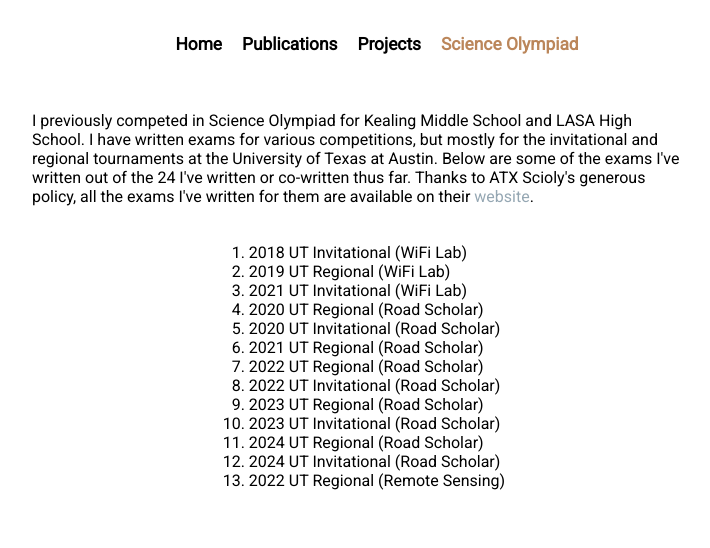
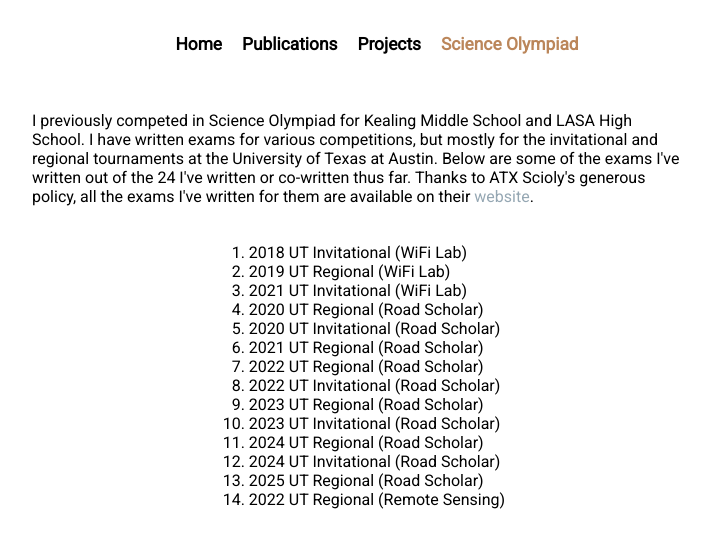
Before and after one commit to taleff/taleff.github.io, a Jekyll site: the page built from scioly.html, in a window 1280 px wide. Shown: the top 548 px of the page, without its empty margins (283-993 px from the left). Built offline with Jekyll 4.4.1, drawn with Linux system fonts in a browser that asks for light colours.

Commit message:
Updating Scio tests

```diff
--- a/_data/scioly.yml
+++ b/_data/scioly.yml
@@ -34,6 +34,9 @@
 - event: Road Scholar
   tournament: UT Invitational
   year: 2024
+- event: Road Scholar
+  tournament: UT Regional
+  year: 2025
 - event: Remote Sensing
   tournament: UT Regional
   year: 2022
```
Also changed, not shown: 1 other file.
